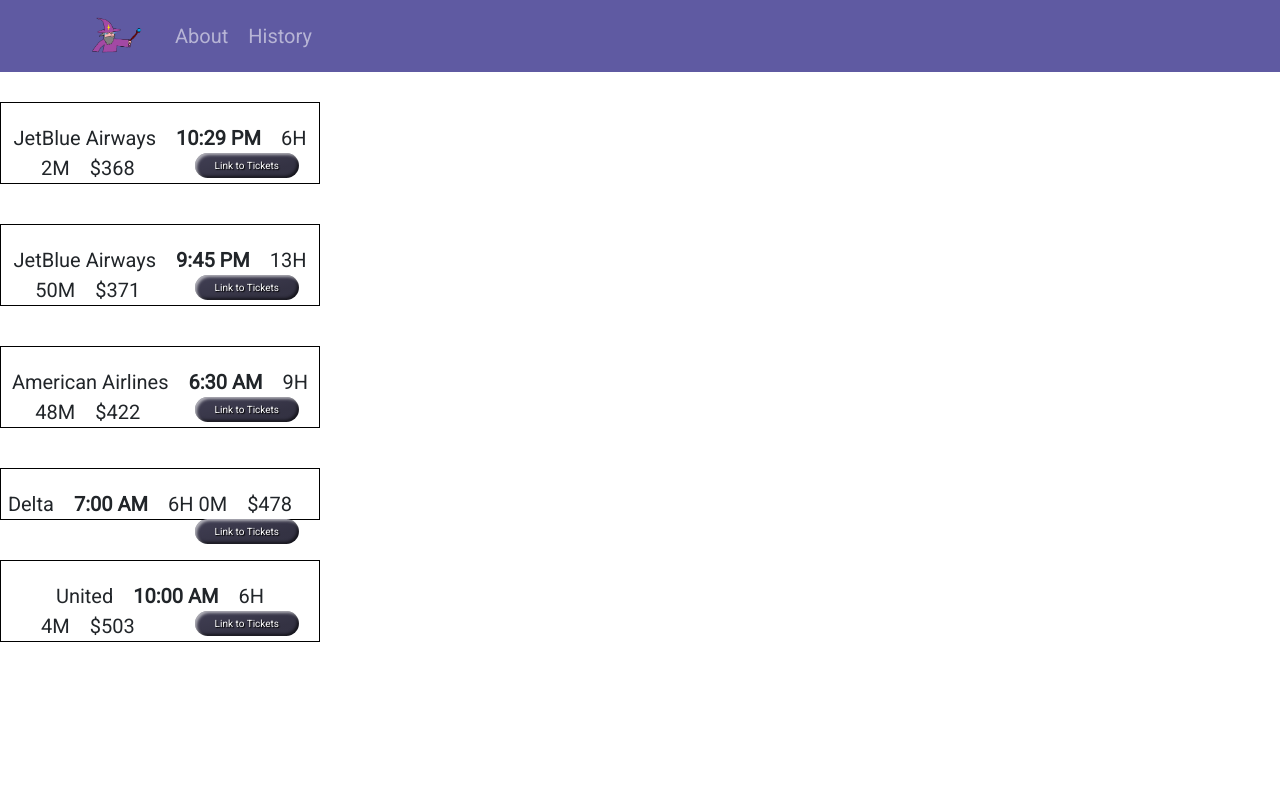
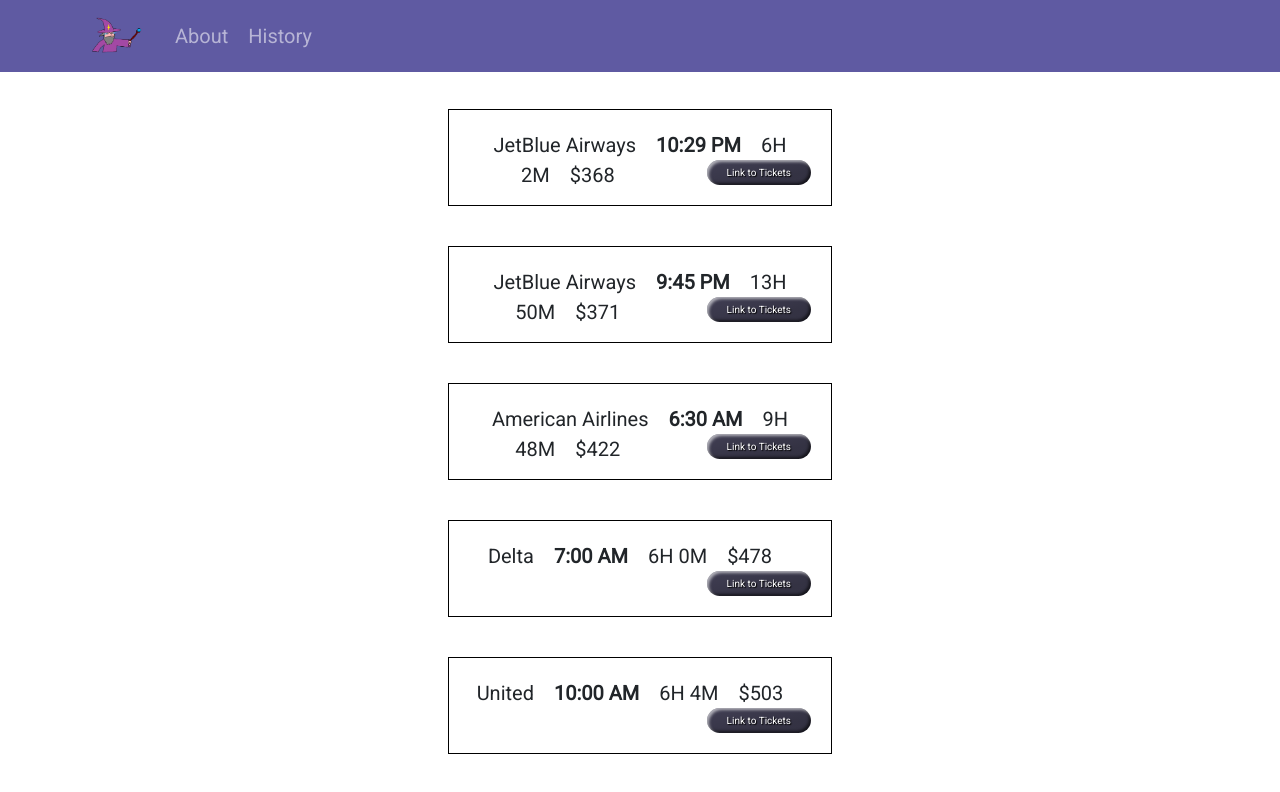
Before and after one commit to rydaws/mighty-ducks, a React (Create React App) app in the folder mighty-ducks/: page /History in a window 1280 px wide. Shown: the top 792 px of the page. Built offline with nearby package versions, Linux system fonts and the light colour scheme.

Commit message:
Adjusted history positioning

```diff
--- a/mighty-ducks/src/index.css
+++ b/mighty-ducks/src/index.css
@@ -194,6 +194,8 @@ footer {
 section {
   width: 100%;
   height: 3000px;
+  display: flex;
+  flex-direction: column;
   flex-grow: 1;
   justify-content: center;
   align-items: center;
@@ -202,7 +204,7 @@ section {
 
 .flightHistory {
   box-sizing: border-box;
-  width: 25%;
+  width: 30%;
   border: 1px solid black;
   text-align: center;
   margin-bottom: 2rem;
```
